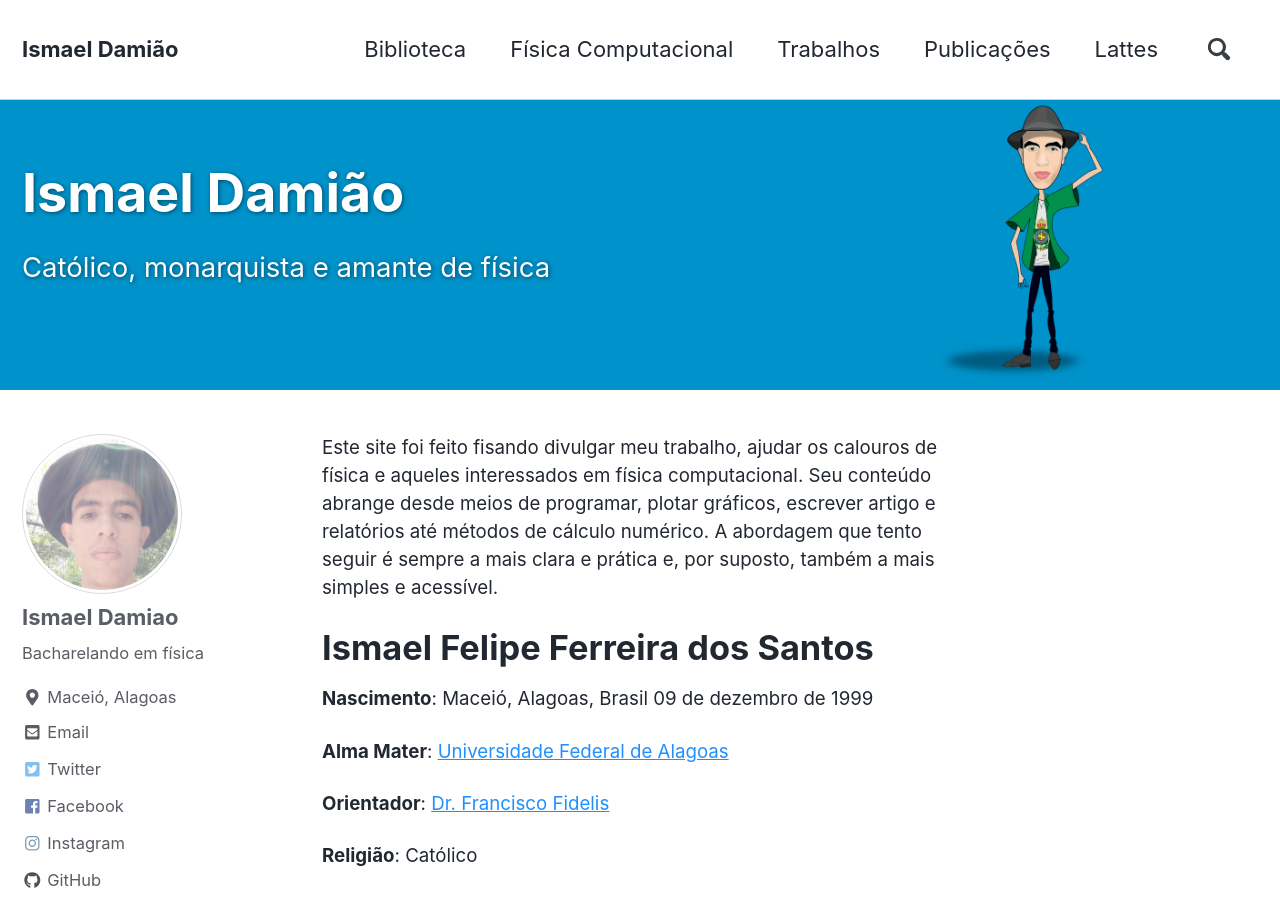
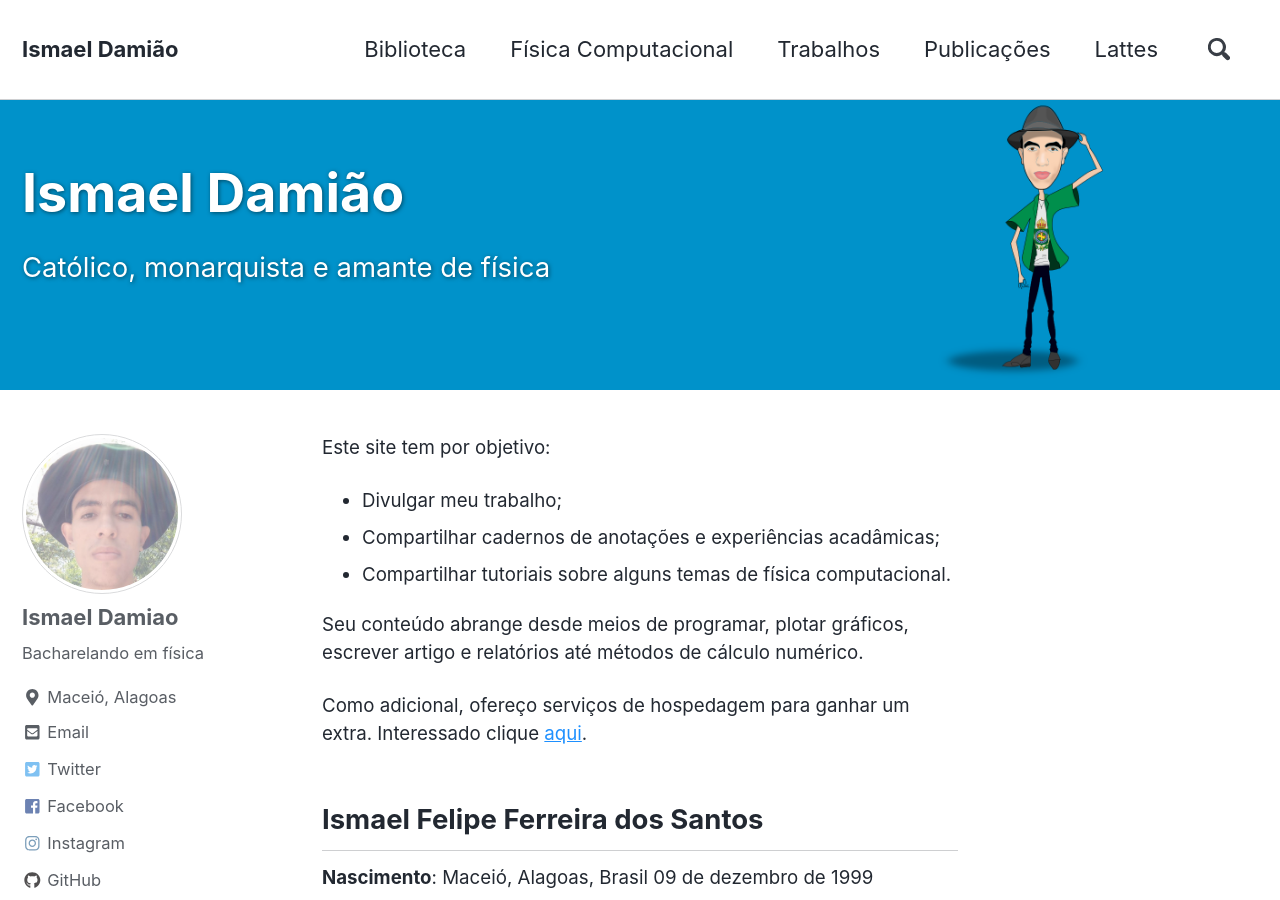
Before and after one commit to ismaeldamiao/ismaeldamiao.github.io, a Jekyll site: the page built from _pages/pt/pt.md, in a window 1280 px wide and 900 px high. Built offline with Jekyll 4.4.1, drawn with Linux system fonts in a browser that asks for light colours; nearby versions of some CDN libraries.

Commit message:
Update pt.md

```diff
--- a/_pages/pt/pt.md
+++ b/_pages/pt/pt.md
@@ -8,10 +8,17 @@ header:
   overlay_image: ./images/site.png
 ---
 
-Este site foi feito fisando divulgar meu trabalho, ajudar os calouros de física e aqueles interessados em física computacional. Seu conteúdo abrange desde meios de programar, plotar gráficos, escrever artigo e relatórios até métodos de cálculo numérico. A abordagem que tento seguir é sempre a mais clara e prática e, por suposto, também a mais simples e acessível.
+Este site tem por objetivo:
+* Divulgar meu trabalho;
+* Compartilhar cadernos de anotações e experiências acadâmicas;
+* Compartilhar tutoriais sobre alguns temas de física computacional.
 
+Seu conteúdo abrange desde meios de programar, plotar gráficos, escrever artigo e relatórios até métodos de cálculo numérico.
 
-# Ismael Felipe Ferreira dos Santos
+Como adicional, ofereço serviços de hospedagem para ganhar um extra.
+Interessado clique [aqui](/pt/servidores).
+
+## Ismael Felipe Ferreira dos Santos
 
 **Nascimento**: Maceió, Alagoas, Brasil 09 de dezembro de 1999
 
```
